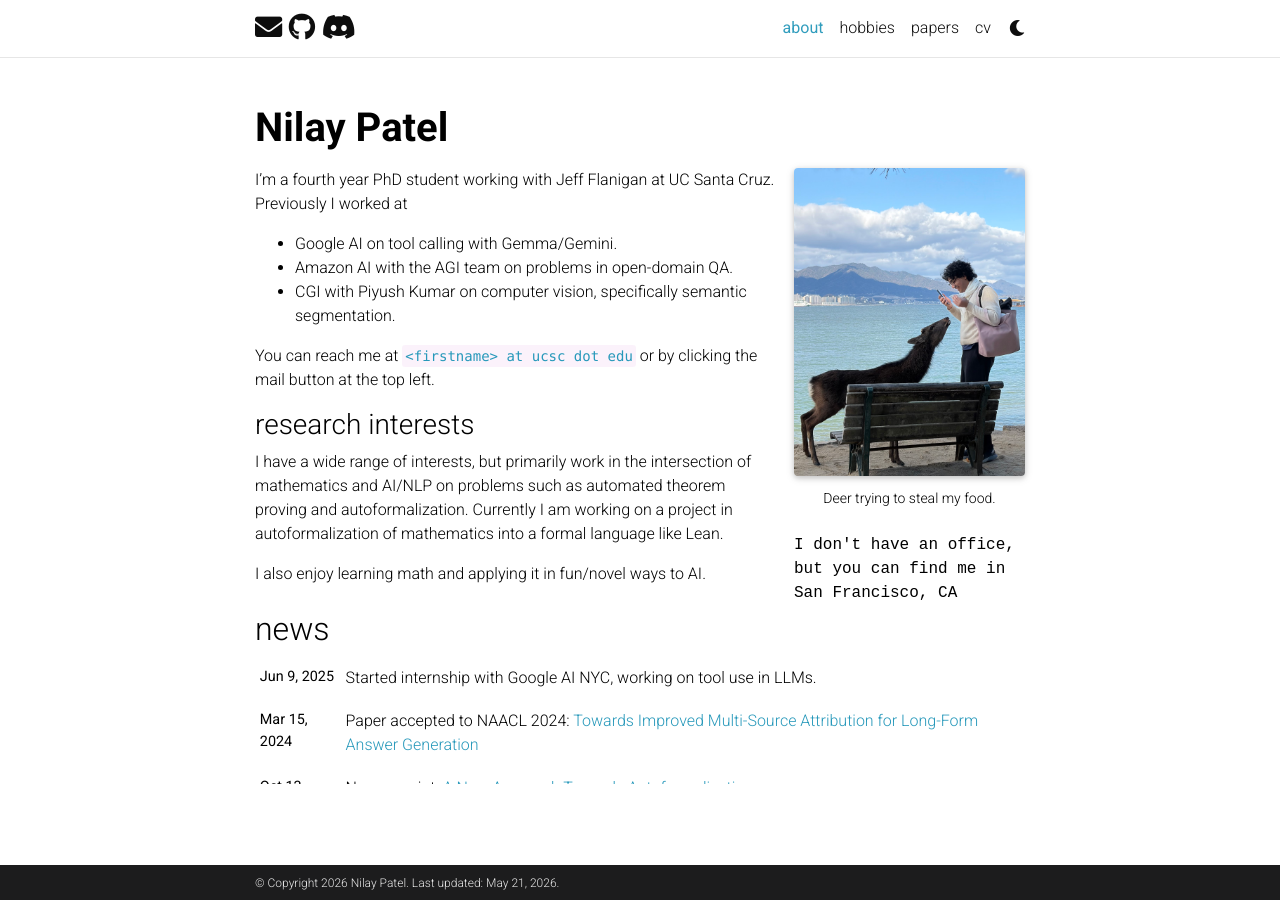
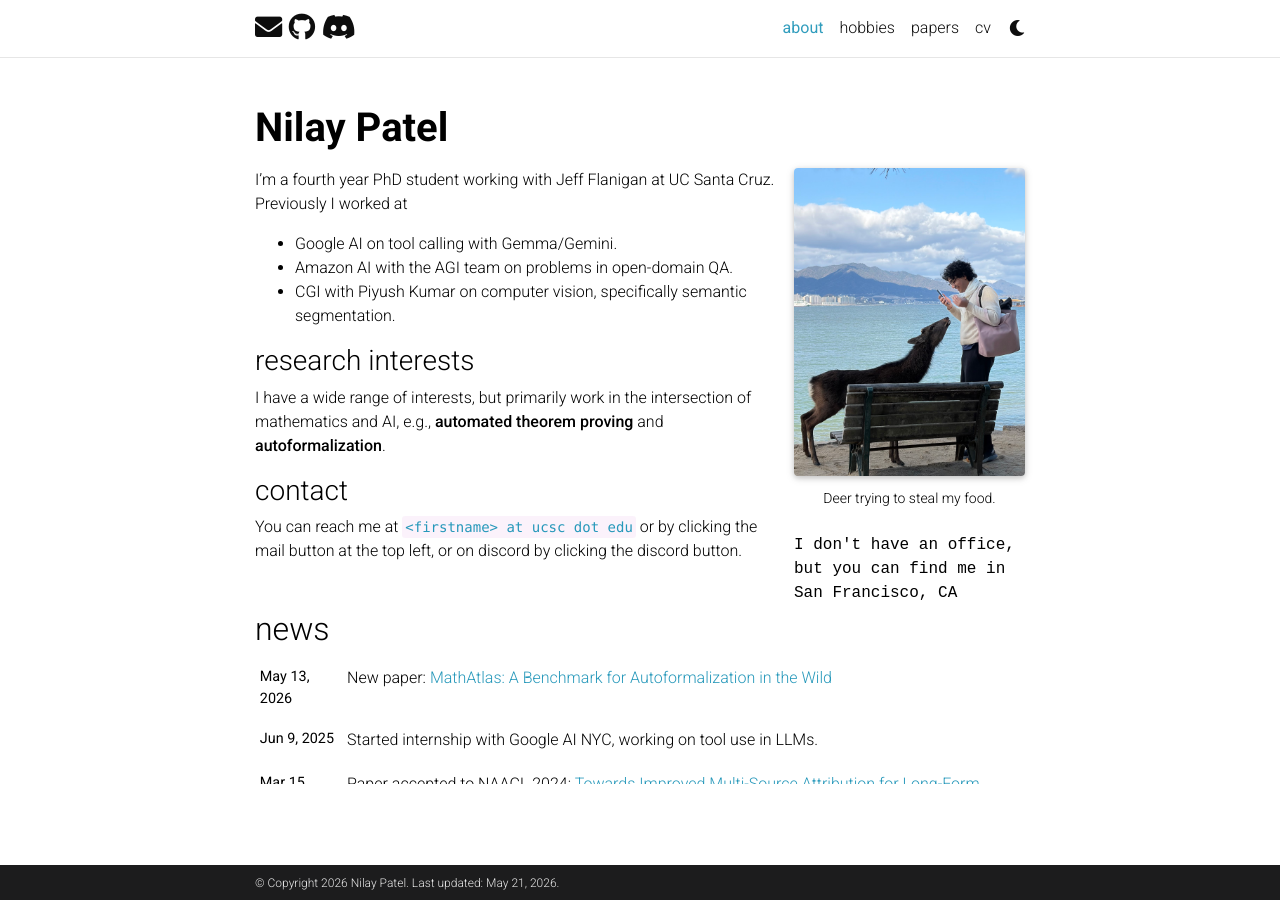
Before and after one commit to offendo/offendo.github.io, a Jekyll site: the page built from _pages/about.md, in a window 1280 px wide. Built offline with Jekyll 4.4.1, drawn with Linux system fonts in a browser that asks for light colours; full-size pictures stand in for the smaller copies a plugin makes; comment, search, counter and statistics services are not loaded; a style sheet for code colours, icons or effects is not loaded.

Commit message:
Add new paper

```diff
--- a/_data/cv.yml
+++ b/_data/cv.yml
@@ -13,17 +13,13 @@
       institution: University of California, Santa Cruz
       year: 2022→
       description:
-        - Working with Jeff Flanigan and JLab on NLP problems
+        - Studying AI for theorem proving and autoformalization.
     - title: M.S. in Natural Language Processing
       institution: University of California, Santa Cruz
       year: 2020→2021
-      description:
-        - "GPA: 3.93"
     - title: B.S. in Computer Science, Applied Math
       institution: Florida State Univeristy
       year: 2016→2020
-      description:
-        - "GPA: 3.70 (3.91 in major) <i>cum laude</i>"
 
 - title: Graduate coursework
   type: map
--- a/_pages/about.md
+++ b/_pages/about.md
@@ -22,11 +22,10 @@ I'm a fourth year PhD student working with Jeff Flanigan at UC Santa Cruz. Previ
 * Amazon AI with the AGI team on problems in open-domain QA.
 * CGI with Piyush Kumar on computer vision, specifically semantic segmentation.
 
-You can reach me at `<firstname> at ucsc dot edu` or by clicking the mail button at the top left.
+### research interests
+I have a wide range of interests, but primarily work in the intersection of
+mathematics and AI, e.g., **automated theorem proving** and **autoformalization**.
 
-### research interests
-I have a wide range of interests, but primarily work in the intersection of mathematics and AI/NLP
-on problems such as automated theorem proving and autoformalization. Currently I am working on a
-project in autoformalization of mathematics into a formal language like Lean.
-
-I also enjoy learning math and applying it in fun/novel ways to AI.
+### contact
+You can reach me at `<firstname> at ucsc dot edu` or by clicking the mail
+button at the top left, or on discord by clicking the discord button.
```
Also changed, not shown: _bibliography/papers.bib (+9 -0 lines), _news/announcement_7.md (added, +7 -0 lines).
